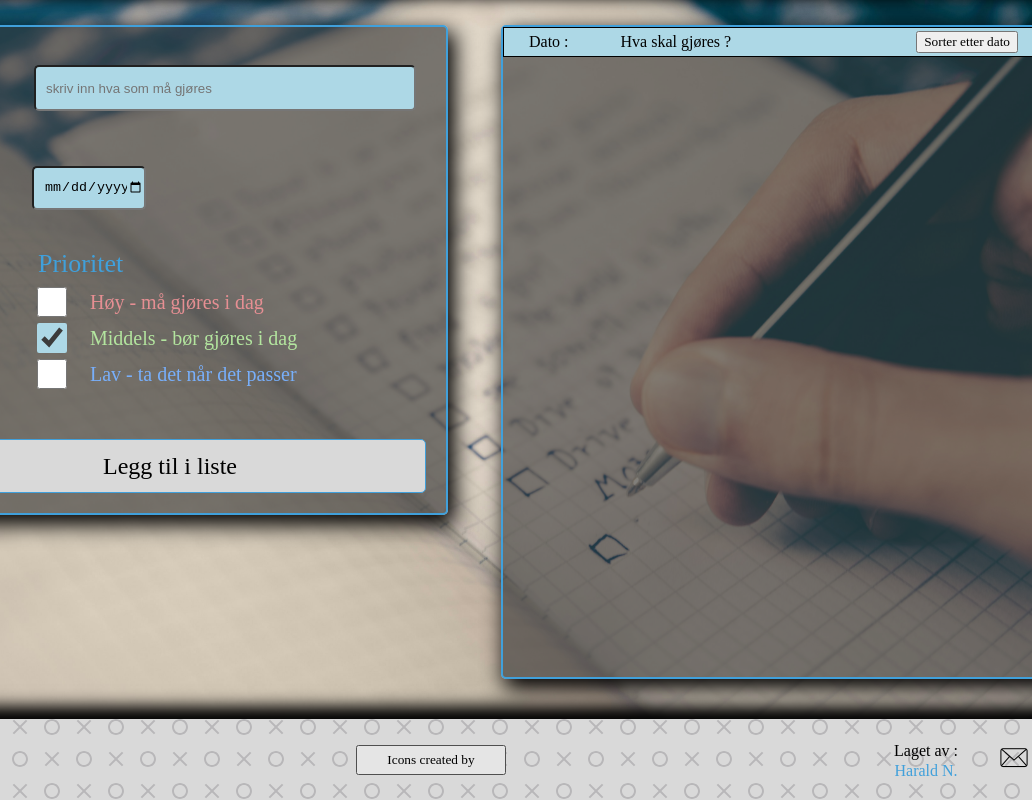
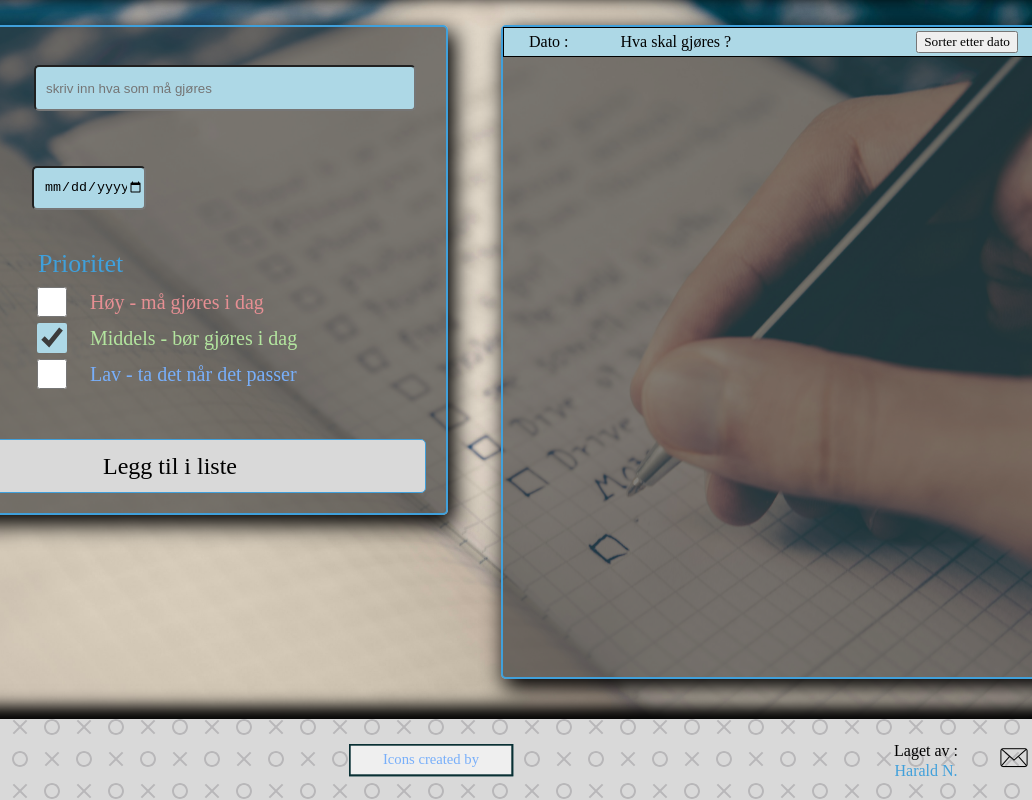
Before and after one commit to Lazy-CSharp-Coder/ToDoList, a website: page index.html in a window 1280 px wide. In both pictures the pointer is over the button "Icons created by". Shown: the part 96-896 px from the top of the page, 148-1180 px from the left. Drawn offline with Linux system fonts and the light colour scheme; a web font is replaced by a local one.

Commit message:
endret mye

```diff
--- a/styles.css
+++ b/styles.css
@@ -460,6 +460,22 @@ main {
   align-self: center;
 }
 
+.creditButton {
+  width : 70px;
+  transition-property: all;
+  transition-duration: 0.3s;
+  transition-timing-function: ease-in-out;
+}
+
+.creditButton:hover {
+  border: var(--primaryBorder);
+  scale : 1.1;
+  border : 2px double rgb(9, 48, 52);
+  color: var(--lowPriorityColor);
+  transform : rotate(360deg);
+
+}
+
 .fadeIn {
   animation-name: fadeIn;
   animation-duration: 1.2s;
```
